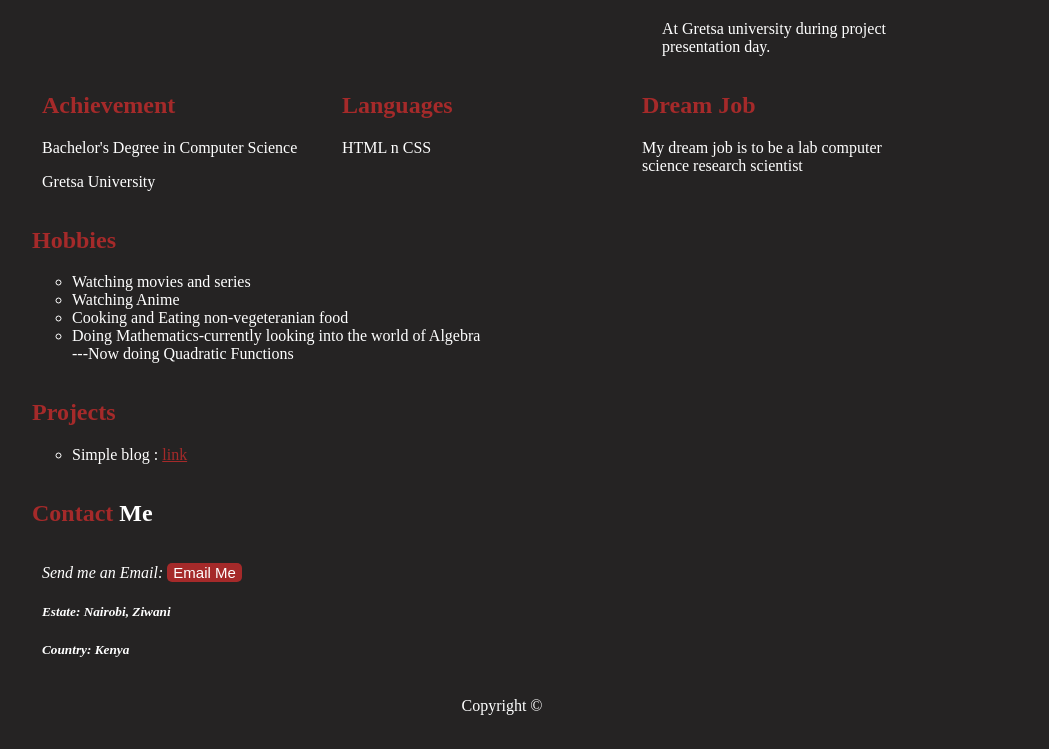
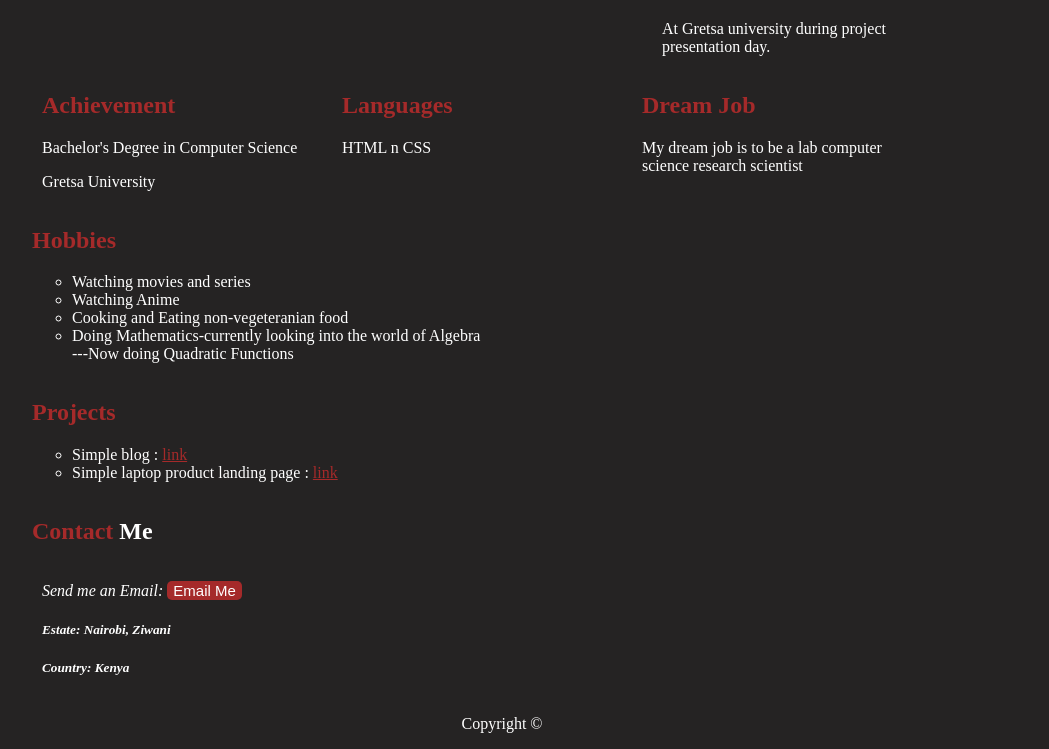
Before and after one commit to leonowino/personal-portfolio-website, a plain HTML site: page index.html in a window 1280 px wide. Shown: the part 625-1374 px from the top of the page, without its empty margins (138-1187 px from the left). Drawn offline with Linux system fonts and the light colour scheme.

Commit message:
personal portfolio

```diff
--- a/index.html
+++ b/index.html
@@ -65,6 +65,8 @@
             <ul>
                 <li id="bullet">Simple blog : <a id="project-link" href="https://simple-blog-beta-eight.vercel.app/"
                         target="_blank">link</a></li>
+                <li id="bullet">Simple laptop product landing page : <a id="project-link" href="https://laptop-landing-page-rho.vercel.app/"
+                        target="_blank">link</a></li>
             </ul>
         </div>
         <div class="grid_16">
```
